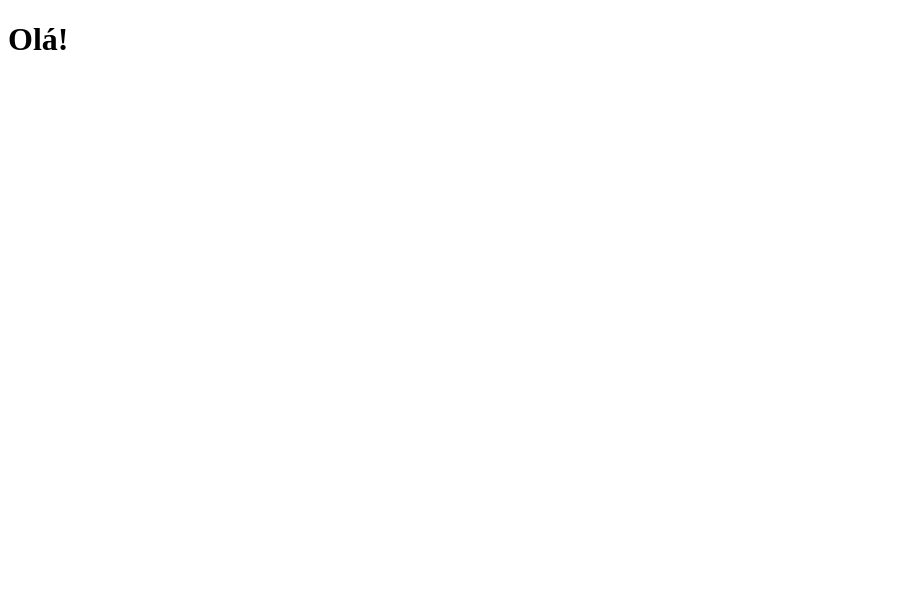
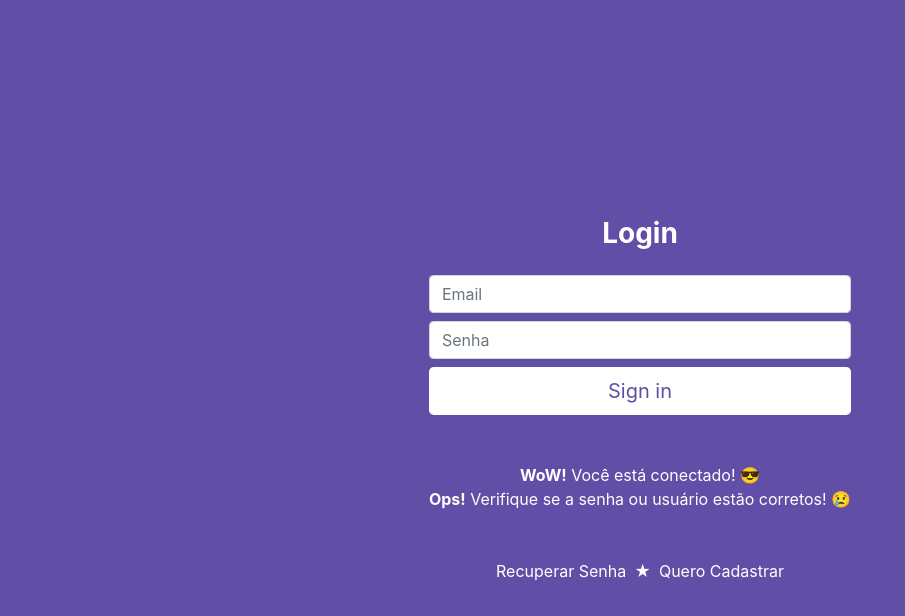
Before and after one commit to GlerystonMatos/eventos, a React (Create React App) app: page / in a window 1280 px wide. Shown: the top 616 px of the page, without its empty margins (0-905 px from the left). Built offline with nearby package versions, Linux system fonts and the light colour scheme.

Commit message:
Aula 03 a 05.

```diff
--- a/public/index.html
+++ b/public/index.html
@@ -3,9 +3,21 @@
   <head>
     <meta charset="utf-8" />
     <meta name="viewport" content="width=device-width, initial-scale=1" />
+
+    <!-- bootstrap -->
+    <link rel="stylesheet" href="https://stackpath.bootstrapcdn.com/bootstrap/4.5.2/css/bootstrap.min.css"
+      integrity="sha384-JcKb8q3iqJ61gNV9KGb8thSsNjpSL0n8PARn9HuZOnIxN0hoP+VmmDGMN5t9UJ0Z" crossorigin="anonymous">
+
     <title>Eventos</title>
   </head>
   <body>
     <div id="root"></div>
+
+    <!-- bootstrap -->
+    <script src="https://code.jquery.com/jquery-3.5.1.slim.min.js" integrity="sha384-DfXdz2htPH0lsSSs5nCTpuj/zy4C+OGpamoFVy38MVBnE+IbbVYUew+OrCXaRkfj" crossorigin="anonymous"></script>
+    <script src="https://cdn.jsdelivr.net/npm/popper.js@1.16.1/dist/umd/popper.min.js" integrity="sha384-9/reFTGAW83EW2RDu2S0VKaIzap3H66lZH81PoYlFhbGU+6BZp6G7niu735Sk7lN"
+      crossorigin="anonymous"></script>
+    <script src="https://stackpath.bootstrapcdn.com/bootstrap/4.5.2/js/bootstrap.min.js" integrity="sha384-B4gt1jrGC7Jh4AgTPSdUtOBvfO8shuf57BaghqFfPlYxofvL8/KUEfYiJOMMV+rV"
+      crossorigin="anonymous"></script>
   </body>
 </html>
--- a/src/index.js
+++ b/src/index.js
@@ -1,10 +1,10 @@
 import React from 'react';
 import ReactDOM from 'react-dom';
-import App from './App';
+import Login from '../src/view/login/';
 
 ReactDOM.render(
   <React.StrictMode>
-    <App />
+    <Login />
   </React.StrictMode>,
   document.getElementById('root')
 );
--- /dev/null
+++ b/src/view/login/index.js
@@ -0,0 +1,33 @@
+import React from 'react';
+import './login.css';
+
+function Login() {
+    return (
+        <div className="login-content d-flex align-items-center">
+            <form className="form-signin mx-auto">
+                <div className="text-center mb-4">
+                    <h1 className="h3 mb-3 font-weight-normal text-white font-weight-bold">Login</h1>
+                </div>
+
+                <input type="email" id="inputEmail" className="form-control my-2" placeholder="Email" />
+                <input type="password" id="inputPassword" className="form-control my-2" placeholder="Senha" />
+
+                <button className="btn btn-lg btn-block btn-login" type="submit">Sign in</button>
+
+                <div className="msg-login text-white text-center my-5">
+                    <span><strong>WoW!</strong> Você está conectado! &#128526;</span>
+                    <br></br>
+                    <span><strong>Ops!</strong> Verifique se a senha ou usuário estão corretos! &#128546;</span>
+                </div>
+
+                <div className="opcoes-login mt-5 text-center">
+                    <a href="#" className="mx-2">Recuperar Senha</a>
+                    <span className="text-white">&#9733;</span>
+                    <a href="#" className="mx-2">Quero Cadastrar</a>
+                </div>
+            </form>
+        </div>
+    )
+}
+
+export default Login;
--- /dev/null
+++ b/src/view/login/login.css
@@ -0,0 +1,28 @@
+.login-content {
+    width: 100%;
+    padding: 15%;
+    margin: auto;
+    background-color: #614EA6;
+    height: 100vh;
+}
+
+.btn-login {
+    background-color: #FFF;
+    color: #614EA6;
+    transition: .3s ease-in;
+}
+
+.btn-login:hover {
+    background-color: #F21667;
+    color: #FFF;
+}
+
+.opcoes-login a {
+    text-decoration: none;
+    color: #FFF;
+    transition: .3s ease-in;
+}
+
+.opcoes-login a:hover {
+    color: #F21667;
+}
```
